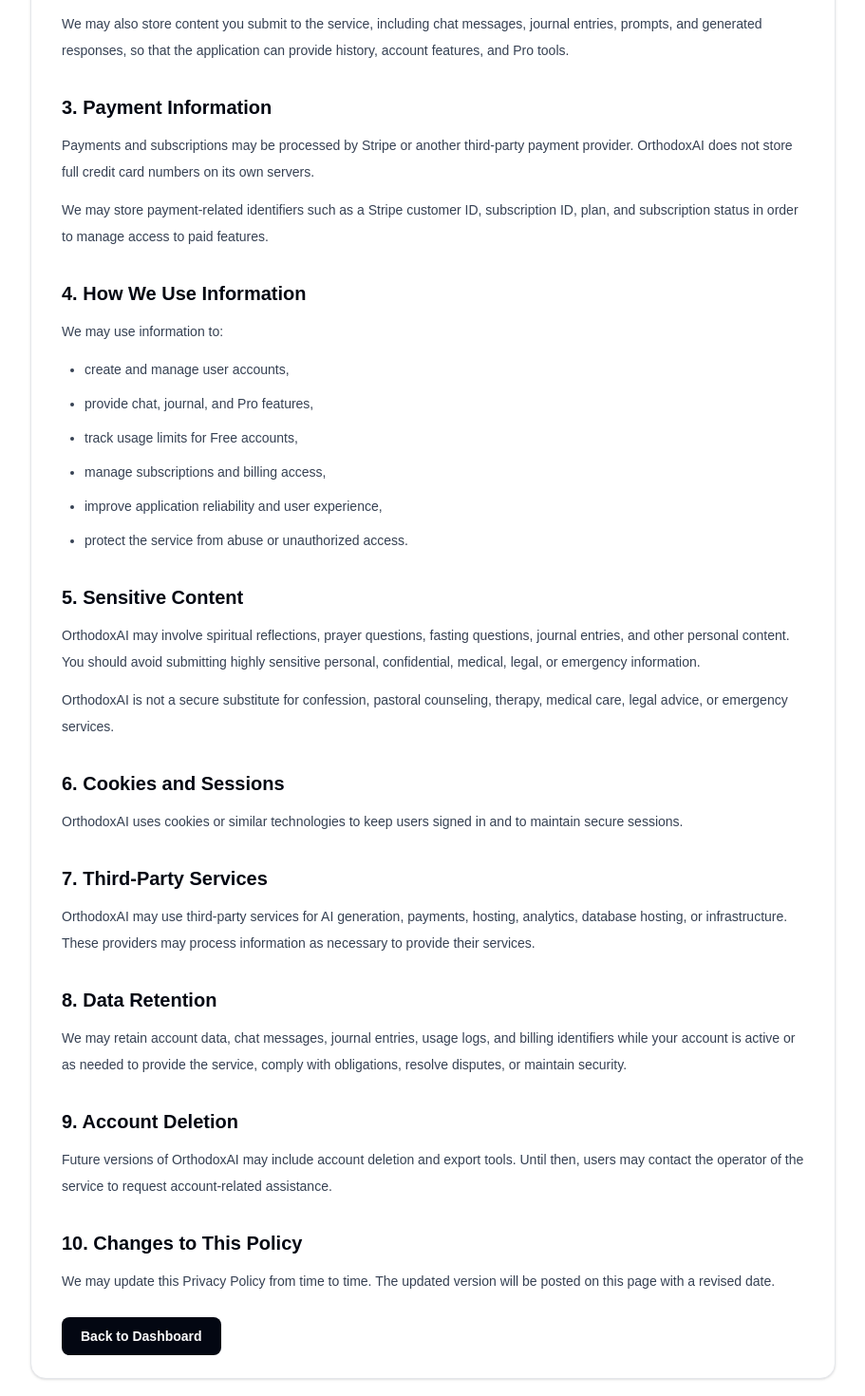
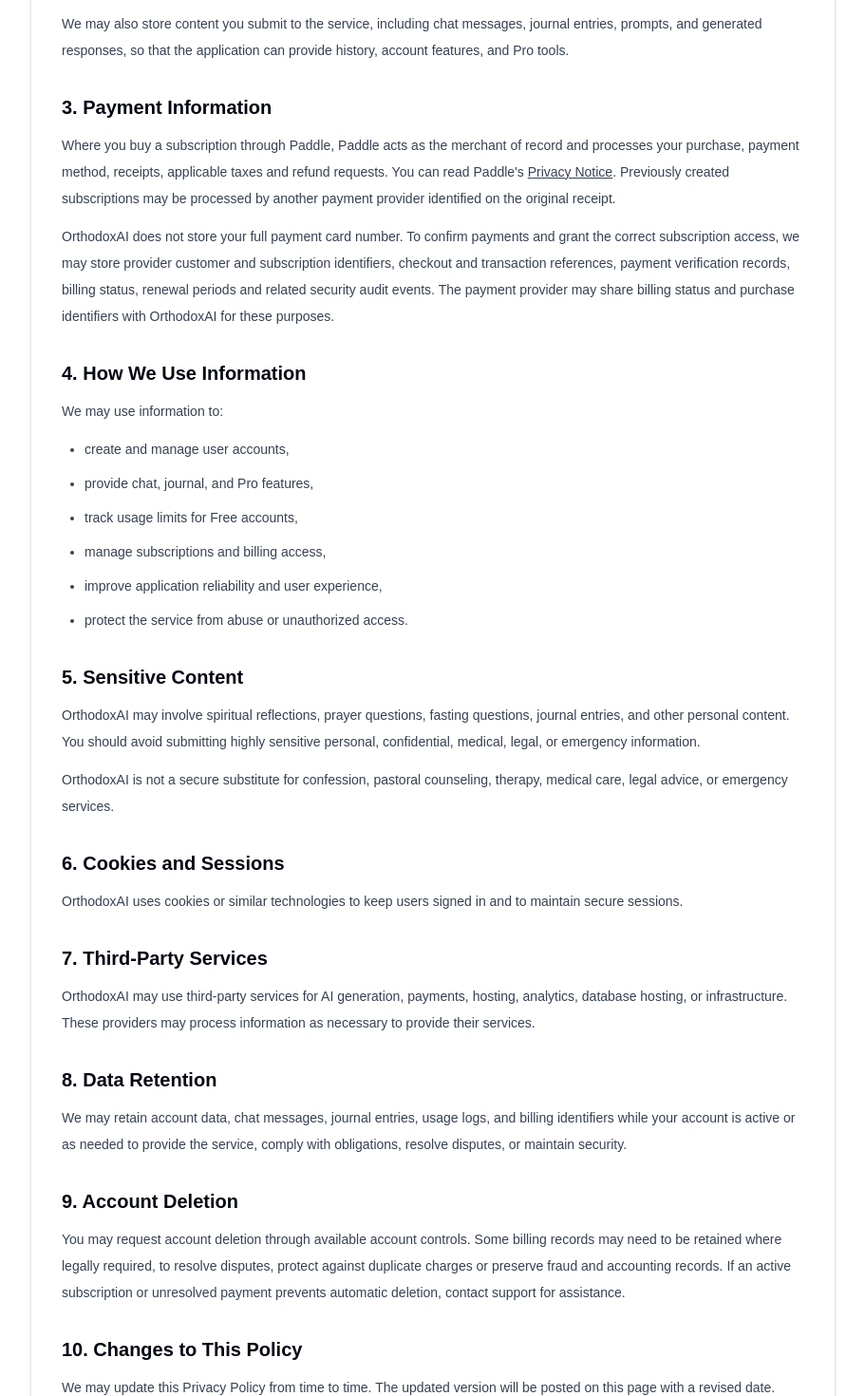
Before and after one commit to triplnj/orthodox-ai, a Next.js app: page /privacy in a window 1280 px wide. Shown: the part 520-1990 px from the top of the page at 95% size, without its empty margins (184-1095 px from the left). Built offline with nearby package versions, Linux system fonts and the light colour scheme; no server answers.

Commit message:
Update payment privacy disclosures for Paddle merchant of record and actual account deletion flow

```diff
--- a/src/app/privacy/page.tsx
+++ b/src/app/privacy/page.tsx
@@ -13,7 +13,7 @@ export default function PrivacyPage() {
         </h1>
 
         <p className="mt-4 text-sm leading-6 text-gray-600">
-          Last updated: June 18, 2026
+          Last updated: November 26, 2026
         </p>
 
         <div className="mt-8 space-y-8 text-sm leading-7 text-gray-700">
@@ -50,17 +50,23 @@ export default function PrivacyPage() {
             <h2 className="text-xl font-semibold text-gray-950">
               3. Payment Information
             </h2>
-
             <p className="mt-3">
-              Payments and subscriptions may be processed by Stripe or another
-              third-party payment provider. OrthodoxAI does not store full credit
-              card numbers on its own servers.
+              Where you buy a subscription through Paddle, Paddle acts as the
+              merchant of record and processes your purchase, payment method,
+              receipts, applicable taxes and refund requests. You can read
+              Paddle&apos;s <a href="https://www.paddle.com/legal/privacy"
+                target="_blank" rel="noopener noreferrer" className="underline">Privacy Notice</a>.
+              Previously created subscriptions may be processed by another
+              payment provider identified on the original receipt.
             </p>
-
             <p className="mt-3">
-              We may store payment-related identifiers such as a Stripe customer
-              ID, subscription ID, plan, and subscription status in order to
-              manage access to paid features.
+              OrthodoxAI does not store your full payment card number.
+              To confirm payments and grant the correct subscription access,
+              we may store provider customer and subscription identifiers,
+              checkout and transaction references, payment verification records,
+              billing status, renewal periods and related security audit events.
+              The payment provider may share billing status and purchase
+              identifiers with OrthodoxAI for these purposes.
             </p>
           </section>
 
@@ -143,9 +149,11 @@ export default function PrivacyPage() {
             </h2>
 
             <p className="mt-3">
-              Future versions of OrthodoxAI may include account deletion and
-              export tools. Until then, users may contact the operator of the
-              service to request account-related assistance.
+              You may request account deletion through available account controls.
+              Some billing records may need to be retained where legally required,
+              to resolve disputes, protect against duplicate charges or preserve
+              fraud and accounting records. If an active subscription or unresolved
+              payment prevents automatic deletion, contact support for assistance.
             </p>
           </section>
 
```
